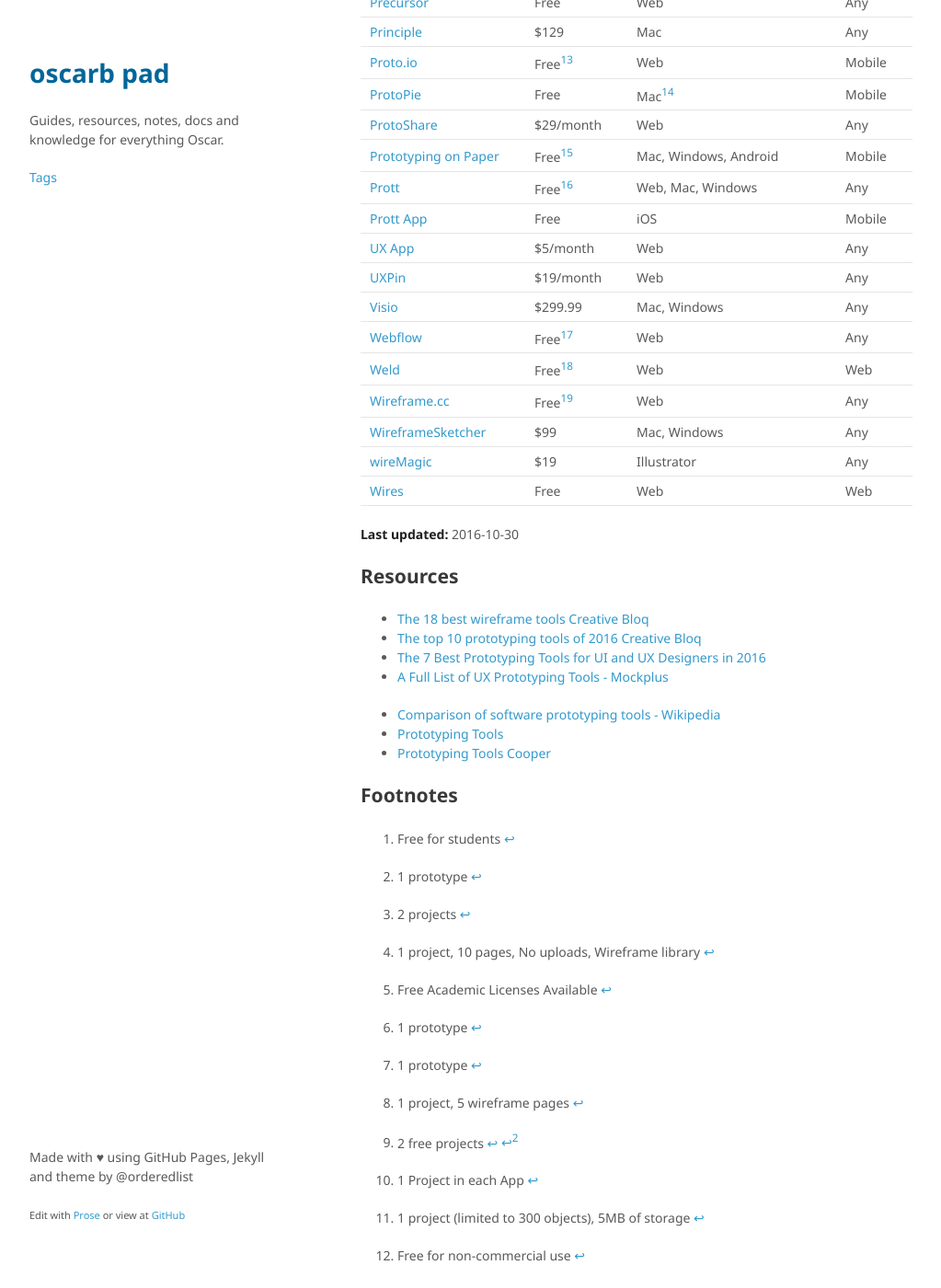
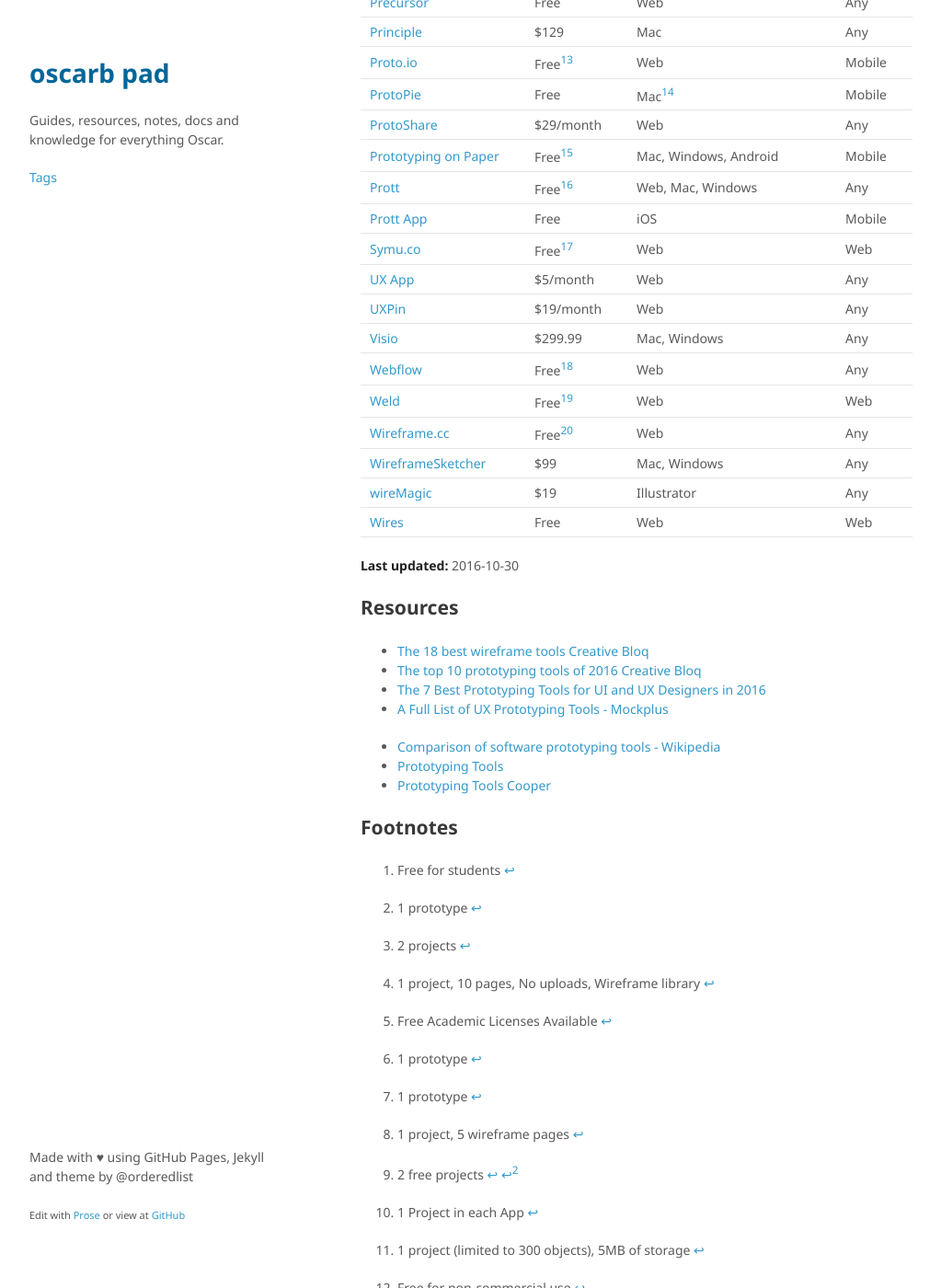
Before and after one commit to oscarb/pad, a Jekyll site: the page built from _docs/prototyping.md, in a window 1280 px wide and 1400 px high, scrolled down 1625 px. Shown: the whole window at 92% size, without its empty margins (128-1151 px from the left). Built offline with Jekyll 4.4.1, drawn with Linux system fonts in a browser that asks for light colours; some web fonts are replaced; some of the changed text lies outside the part shown.

Commit message:
Updated prototyping.md

```diff
--- a/_docs/prototyping.md
+++ b/_docs/prototyping.md
@@ -66,6 +66,7 @@ Name | Lowest price | Platform | Protype for
 [Prototyping on Paper](https://popapp.in/) | Free[^pop] | Mac, Windows, Android | Mobile
 [Prott](https://prottapp.com/) | Free[^prott] | Web, Mac, Windows | Any
 [Prott App](https://itunes.apple.com/app/id917618029) | Free | iOS | Mobile
+[Symu.co](https://symu.co/) | Free[^symu] | Web | Web
 [UX App](https://www.ux-app.com/) | $5/month | Web | Any
 [UXPin](https://www.uxpin.com/) | $19/month | Web | Any
 [Visio ](https://products.office.com/en-us/Visio/) | $299.99| Mac, Windows | Any
@@ -97,6 +98,7 @@ Name | Lowest price | Platform | Protype for
 [^protoio]: 1 active project, 5 prototype screens, No additional reviewers, 10MB of storage
 [^protopie]: Windows version will be ready soon
 [^prott]: 1 project
+[^symu]: 5 screens, 50 MB storage
 [^webflow]: Unlimited hosted projects, 2 hosted projects
 [^weld]: “Made in Weld” mark, Only .SE/NU domain, Connect own domain
 [^wireframecc]: Public wireframes, single-page wireframes
```
